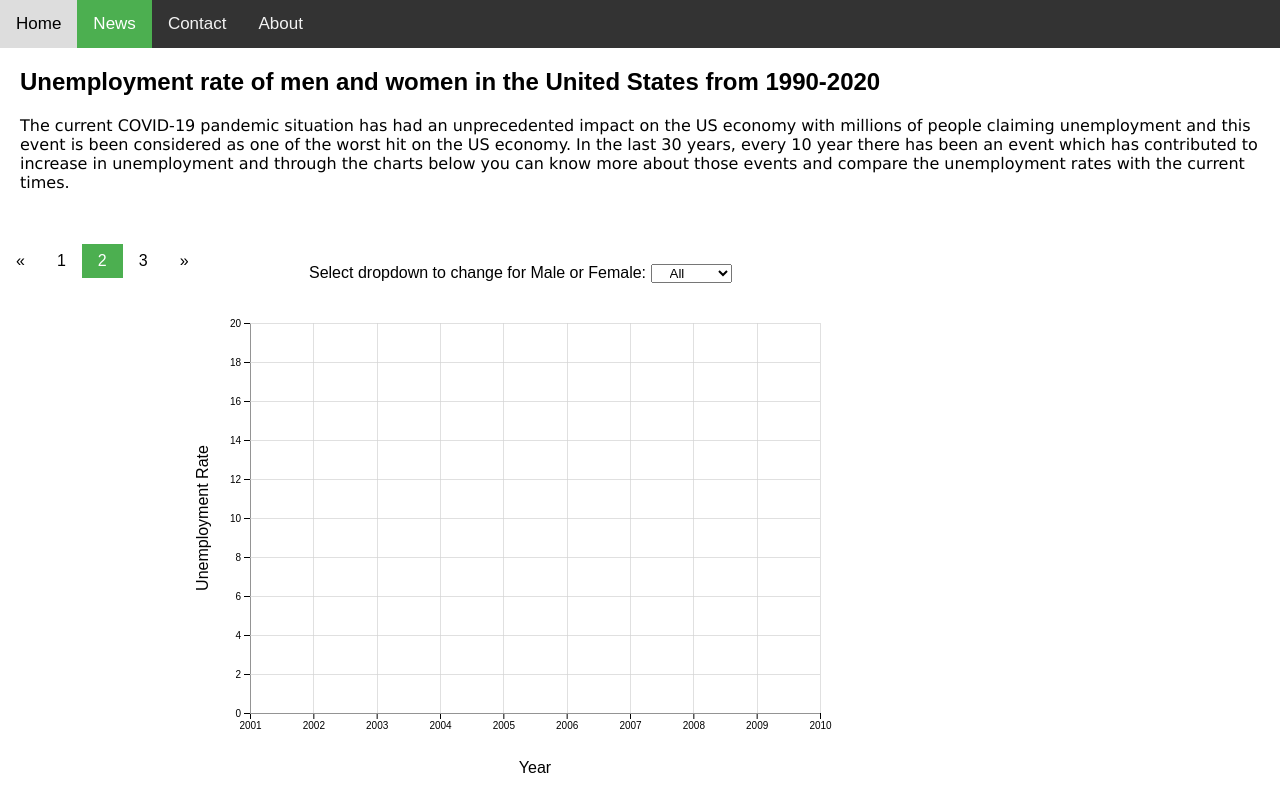
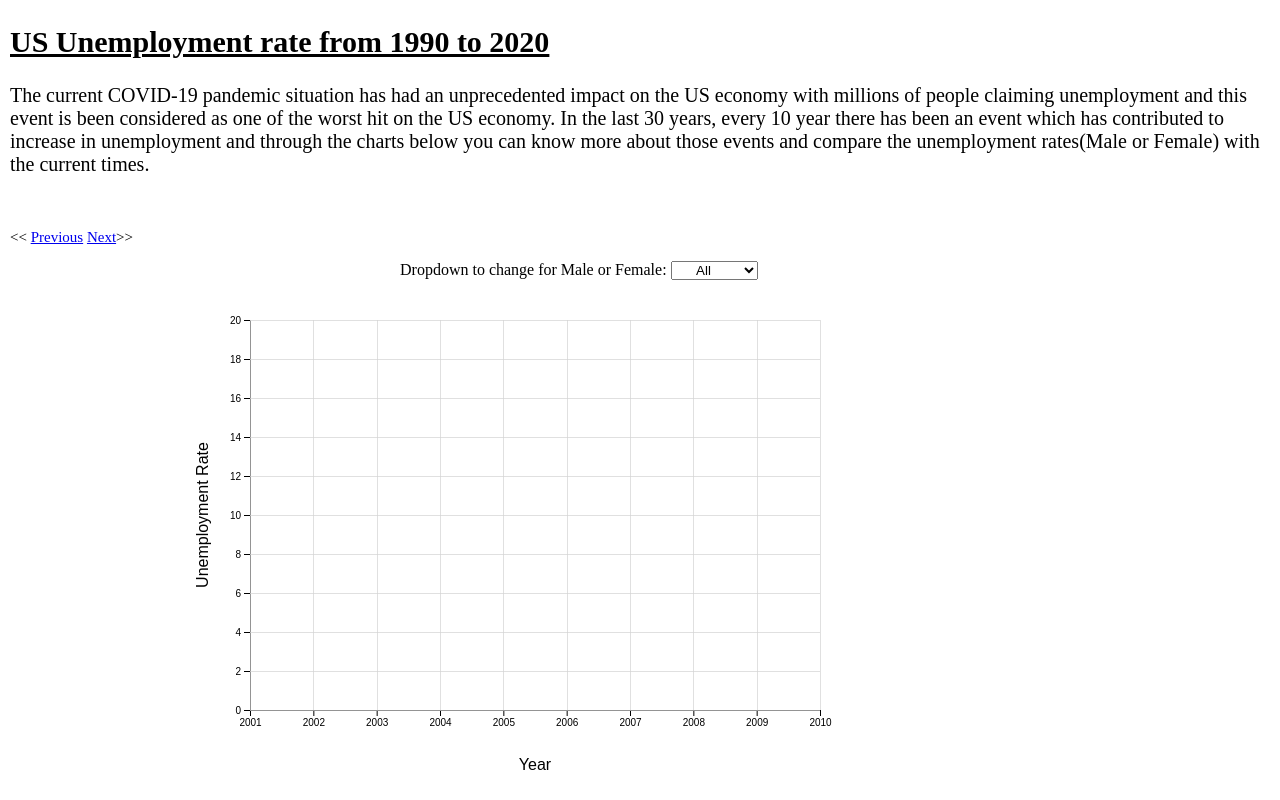
Before and after one commit to gargarushi/WebPage2, a plain HTML site: page index.html in a window 1280 px wide. Drawn offline with nearby package versions, Linux system fonts and the light colour scheme; no server answers.

Commit message:
Update index.html

```diff
--- a/index.html
+++ b/index.html
@@ -12,49 +12,6 @@ body {
   font-family: Arial, Helvetica, sans-serif;
 }
 
-.topnav {
-  overflow: hidden;
-  background-color: #333;
-}
-
-.topnav a {
-  float: left;
-  color: #f2f2f2;
-  text-align: center;
-  padding: 14px 16px;
-  text-decoration: none;
-  font-size: 17px;
-}
-
-.topnav a:hover {
-  background-color: #ddd;
-  color: black;
-}
-
-.topnav a.active {
-  background-color: #4CAF50;
-  color: white;
-}
-
-.pagination {
-  display: inline-block;
-}
-
-.pagination a {
-  color: black;
-  float: left;
-  padding: 8px 16px;
-  text-decoration: none;
-  transition: background-color .3s;
-}
-
-.pagination a.active {
-  background-color: #4CAF50;
-  color: white;
-}
-
-.pagination a:hover:not(.active) {background-color: #ddd;}
-
 .grid line {
   stroke: lightgrey;
   stroke-opacity: 0.7;
@@ -65,45 +22,36 @@ body {
   stroke-width: 0;
 }
 
+.serif {
+  font-family: "Times New Roman", Times, serif;
+}
+
 </style>
 </head>
 <body>
 
-
-<div class="topnav">
-  <a href="#home">Home</a>
-  <a class="active" href="#news">News</a>
-  <a href="#contact">Contact</a>
-  <a href="#about">About</a>
+<div style="padding-left:10px">
+  <h2 class="serif" style= "font-size:30px"><u>US Unemployment rate from 1990 to 2020</u></h2>
+  <p class="serif" style= "font-size:20px">The current COVID-19 pandemic situation has had an unprecedented impact on the US economy
+  with millions of people claiming unemployment and this event is been considered as one of the worst hit on the US economy.
+  In the last 30 years, every 10 year there has been an event which has contributed to increase in unemployment and through
+  the charts below you can know more about those events and compare the unemployment rates(Male or Female) with the current times.</p>
+  <br>
 </div>
 
-<div style="padding-left:20px">
-  <h2>Unemployment rate of men and women in the United States from 1990-2020</h2>
-  <p style="font-family:verdana">The current COVID-19 pandemic situation has had an unprecedented impact on the US economy
-  with millions of people claiming unemployment and this event is been considered as one of the worst hit on the US economy.
-  In the last 30 years, every 10 year there has been an event which has contributed to increase in unemployment and through
-  the charts below you can know more about those events and compare the unemployment rates with the current times. </p> <br></br>
-</div>
+<p class="serif" style= "padding-left:10px;font-size:15px"><< <a href="file:///Users/manavgarg/Desktop/WebPage1.html">Previous</a> <a href="file:///Users/manavgarg/Desktop/WebPage3.html">Next</a>>></p>
 
+</html>
 
-<div class="pagination">
-  <a href="">&laquo;</a>
-  <a href="https://arushig6.github.io/test1/">1</a>
-  <a href="https://arushig6.github.io/test1/" class="active">2</a>
-  <a href="https://manavg.github.io/WebPage3/">3</a>
-  <a href="#">&raquo;</a>
-</div>
-
-</body>
-</html>
 
 <!-- Load d3.js -->
 <script src="https://d3js.org/d3.v4.js"></script>
 
-<label style = "padding-left:100px"></label>
-<label for="selectButton">Select dropdown to change for Male or Female:</label>
+<label class = "serif" style = "padding-left:400px"></label>
+
+<label for="selectButton" class = "serif">Dropdown to change for Male or Female:</label>
 <!-- Initialize a select button -->
-<select id="selectButton"  style="padding-left:14px" ></select>
+<select id="selectButton"  style="padding-left:20px" ></select>
 
 <!-- Create a div where the graph will take place -->
 <div id="my_dataviz"></div>
```
